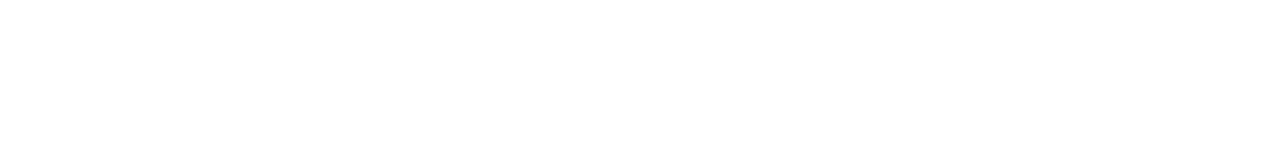
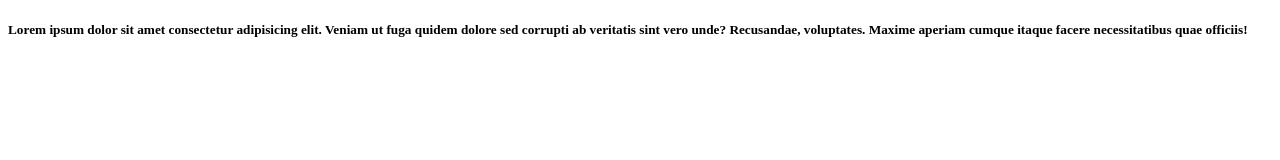
Before and after one commit to AbhaySachan0/FSD, a plain HTML site: page 28 August 2025/index.html in a window 1280 px wide. Drawn offline with Linux system fonts and the light colour scheme.

Commit message:
add tags

```diff
--- a/28 August 2025/index.html
+++ b/28 August 2025/index.html
@@ -1,11 +1,11 @@
 <!DOCTYPE html>
 <html lang="en">
 <head>
-    <meta charset="UTF-8">          <!--Character Encoding-->
+    <meta charset="UTF-8">
     <meta name="viewport" content="width=device-width, initial-scale=1.0">
     <title>Document</title>
 </head>
 <body>
-
+    <h5>Lorem ipsum dolor sit amet consectetur adipisicing elit. Veniam ut fuga quidem dolore sed corrupti ab veritatis sint vero unde? Recusandae, voluptates. Maxime aperiam cumque itaque facere necessitatibus quae officiis!</h5>
 </body>
 </html>
```
